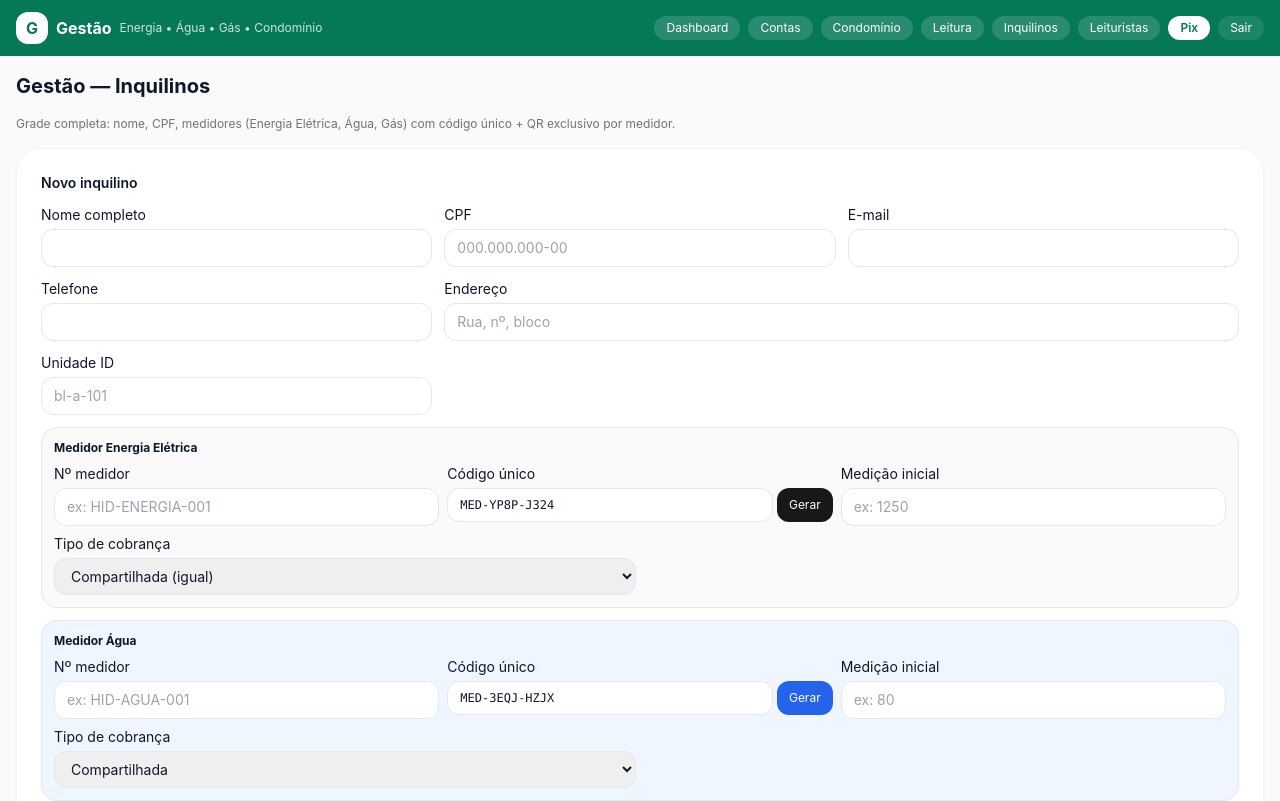
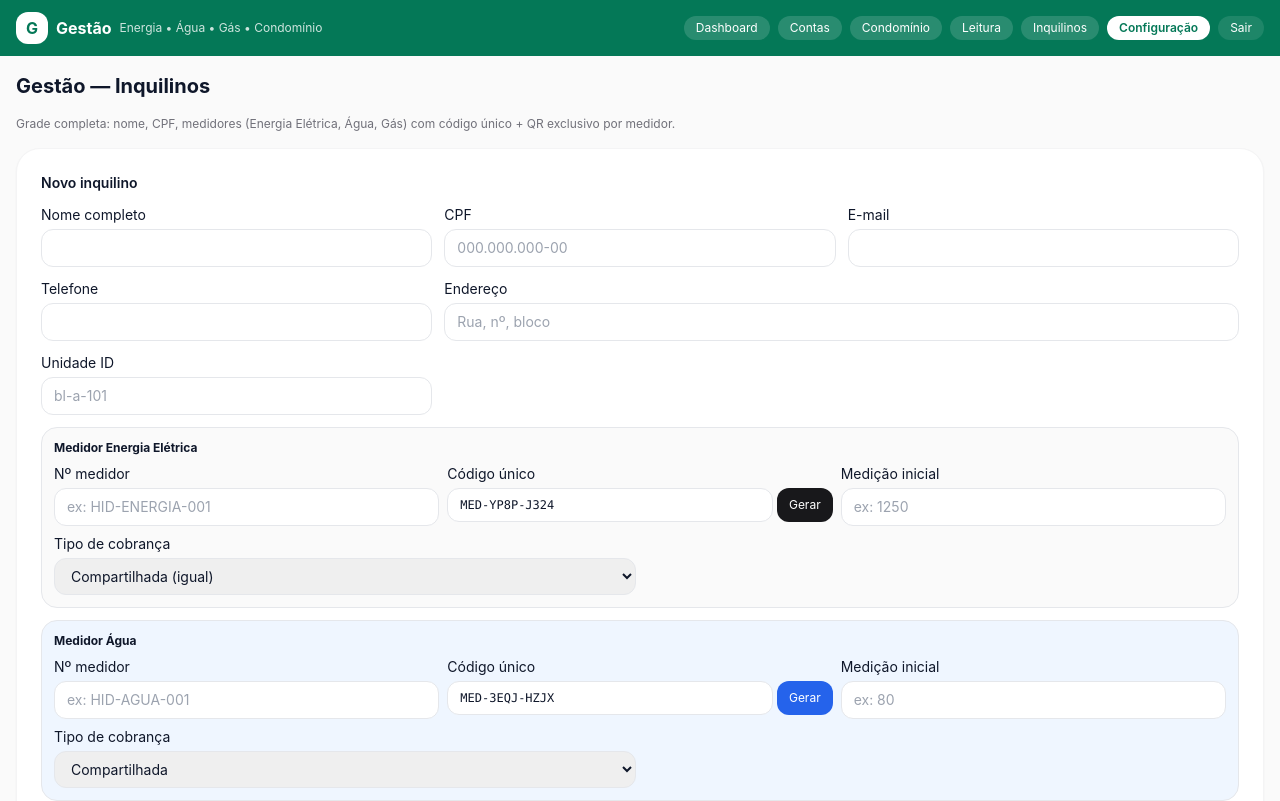
Before and after one commit to elmesson/medi-o, a Next.js app: page /gestao/inquilinos in a window 1280 px wide. Shown: the top 801 px of the page. Built offline with nearby package versions, Linux system fonts and the light colour scheme; no server answers.

Commit message:
fix(nav): Pix -> Configuracao no menu Gestao

```diff
--- a/src/app/(gestao)/layout.tsx
+++ b/src/app/(gestao)/layout.tsx
@@ -13,8 +13,7 @@ export default function GestaoLayout({ children }: { children: React.ReactNode }
           <Link href="/gestao/condominio" className="bg-white/15 rounded-full px-3 py-1">Condomínio</Link>
           <Link href="/gestao/leituras" className="bg-white/15 rounded-full px-3 py-1">Leitura</Link>
           <Link href="/gestao/inquilinos" className="bg-white/15 rounded-full px-3 py-1">Inquilinos</Link>
-          <Link href="/gestao/configuracao" className="bg-white/15 rounded-full px-3 py-1">Leituristas</Link>
-          <Link href="/gestao/configuracao/pix" className="bg-white text-emerald-700 rounded-full px-3 py-1 font-semibold">Pix</Link>
+          <Link href="/gestao/configuracao" className="bg-white text-emerald-700 rounded-full px-3 py-1 font-semibold">Configuração</Link>
           <Link href="/login" className="bg-white/10 rounded-full px-3 py-1">Sair</Link>
         </nav>
       </header>
```
